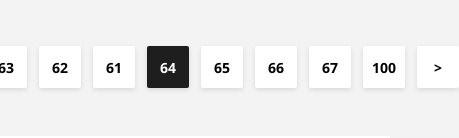
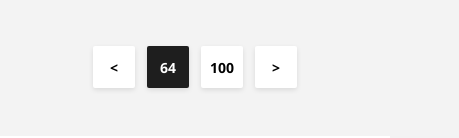
Before and after one commit to joaquinrmi/blog, a React (Create React App) app: page / in a window 390 px wide. Shown: the part 981-1119 px from the top of the page, 459 px wide, since content can reach past the window. Built offline with nearby package versions, Linux system fonts and the light colour scheme.

Commit message:
Add responsive style to PostList component

```diff
--- a/src/pages/public/components/post_list/post_list.scss
+++ b/src/pages/public/components/post_list/post_list.scss
@@ -38,8 +38,27 @@ section.post-list
     box-shadow: 0px 2px 5px 0px rgba(0,0,0,0.1);
 }
 
+.page-nav-button.mid-page-nav-button
+{
+    display: none;
+}
+
 .page-nav-button.active
 {
     background-color: rgb(30, 30, 30);
     color: #fff;
 }
+
+@media (min-width: 650px)
+{
+    .page-nav-button
+    {
+        width: 42px;
+        height: 42px;
+    }
+
+    .mid-page-nav-button
+    {
+        display: flex;
+    }
+}
--- a/src/pages/public/components/post_list/post_list.tsx
+++ b/src/pages/public/components/post_list/post_list.tsx
@@ -78,14 +78,14 @@ const PostList: React.FunctionComponent<Props> = (props) =>
 
             {leftPages.map((value, index) =>
             {
-                return <PageNavigationButton key={`${index}-page`} symbol={`${value}`} />;
+                return <PageNavigationButton key={`${index}-page`} symbol={`${value}`} className="mid-page-nav-button" />;
             })}
 
             <PageNavigationButton symbol={`${page.current}`} focus />
 
             {rightPages.map((value, index) =>
             {
-                return <PageNavigationButton key={`${index}-page`} symbol={`${value}`} />;
+                return <PageNavigationButton key={`${index}-page`} symbol={`${value}`} className="mid-page-nav-button" />;
             })}
 
             {page.last > page.current ? <>
@@ -100,11 +100,12 @@ interface PageNavigationProps
 {
     symbol: string;
     focus?: boolean;
+    className?: string;
 }
 
 const PageNavigationButton: React.FunctionComponent<PageNavigationProps> = (props) =>
 {
-    return <div className={`page-nav-button ${props.focus ? "active" : ""}`}>
+    return <div className={`page-nav-button ${props.className ? props.className : ""} ${props.focus ? "active" : ""}`}>
         {props.symbol}
     </div>;
 };
```
